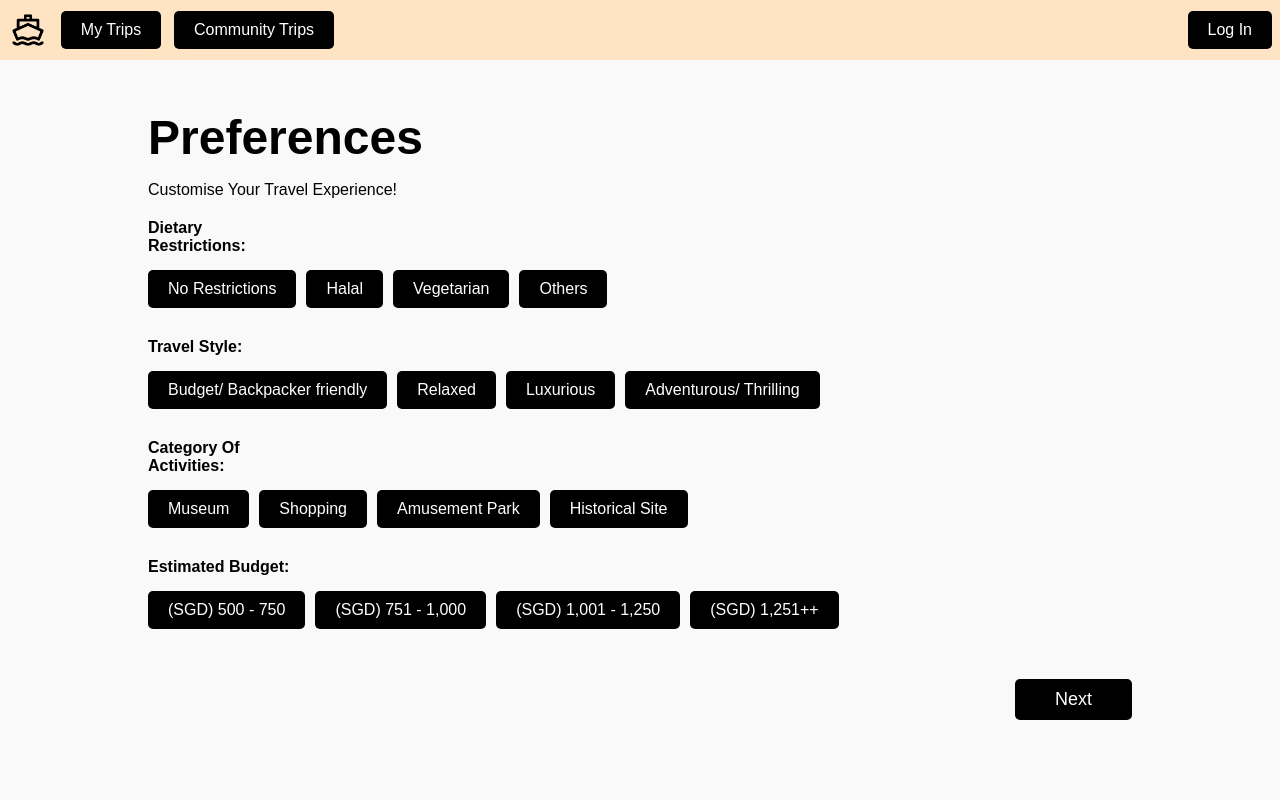
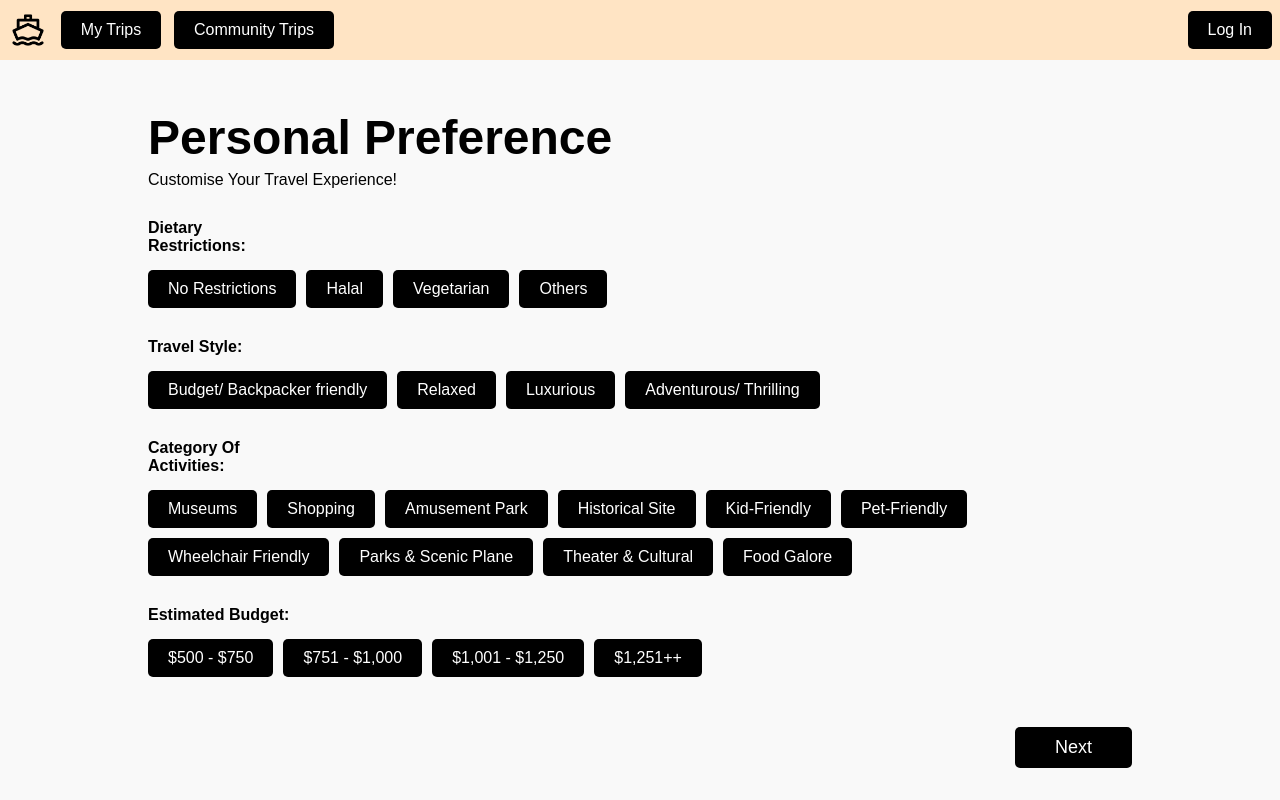
Before and after one commit to Vanboii/HCI-BonVoyage, a React (Create React App) app: page /preferences in a window 1280 px wide. Built offline with nearby package versions, Linux system fonts and the light colour scheme.

Commit message:
feature: pref page

```diff
--- a/src/pages/planning_page/preferences_page/preferences_page.css
+++ b/src/pages/planning_page/preferences_page/preferences_page.css
@@ -42,13 +42,13 @@ main {
 
 .preferences-container h1 {
     font-size: 48px;
-    margin-bottom: 10px;
+    margin-bottom: -10px;
     text-align: left;
 }
 
 .preferences-container p {
     font-size: 16px;
-    margin-bottom: 20px;
+    margin-bottom: 30px;
     text-align: left;
 }
 
@@ -76,8 +76,8 @@ label {
 }
 
 button {
-    background-color: black;
-    color: white;
+    background-color: rgb(0, 0, 0);
+    color: rgb(255, 255, 255);
     border: none;
     padding: 10px 20px;
     cursor: pointer;
--- a/src/pages/planning_page/preferences_page/preferences_page.js
+++ b/src/pages/planning_page/preferences_page/preferences_page.js
@@ -7,7 +7,7 @@ const PreferencesPage = () => {
     <div className="preferences-container">
       <TopBanner />
       <main>
-        <h1>Preferences</h1>
+        <h1>Personal Preference</h1>
         <p>Customise your Travel Experience!</p>
         <form>
           <div className="form-group">
@@ -31,19 +31,25 @@ const PreferencesPage = () => {
           <div className="form-group">
             <label>Category of Activities:</label>
             <div className="options">
-              <button type="button">Museum</button>
+              <button type="button">Museums</button>
               <button type="button">Shopping</button>
               <button type="button">Amusement Park</button>
               <button type="button">Historical Site</button>
+              <button type="button">Kid-Friendly</button>
+              <button type="button">Pet-Friendly</button>
+              <button type="button">Wheelchair Friendly</button>
+              <button type="button">Parks & Scenic Plane</button>
+              <button type="button">Theater & Cultural </button>
+              <button type="button">Food Galore</button>
             </div>
           </div>
           <div className="form-group">
             <label>Estimated Budget:</label>
             <div className="options">
-              <button type="button">(SGD) 500 - 750</button>
-              <button type="button">(SGD) 751 - 1,000</button>
-              <button type="button">(SGD) 1,001 - 1,250</button>
-              <button type="button">(SGD) 1,251++</button>
+              <button type="button">$500 - $750</button>
+              <button type="button">$751 - $1,000</button>
+              <button type="button">$1,001 - $1,250</button>
+              <button type="button">$1,251++</button>
             </div>
           </div>
           <button type="button" className="next-button">Next</button>
```
